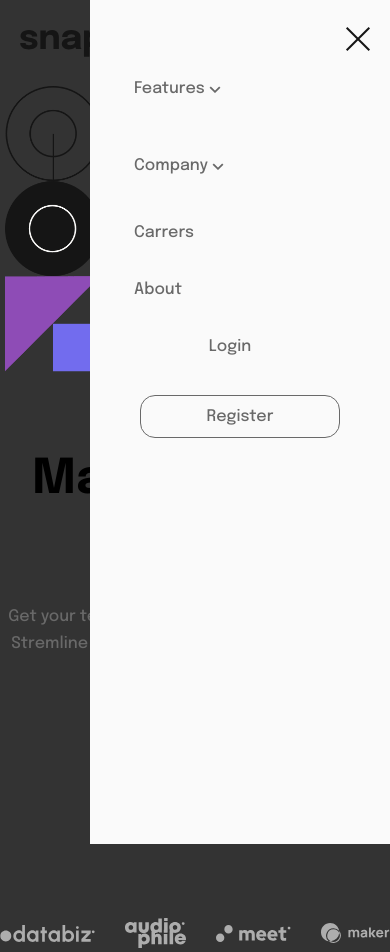
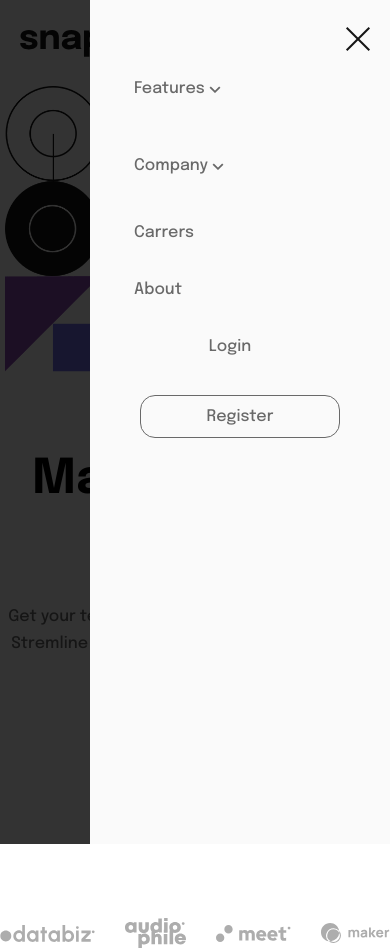
Before and after one commit to LeonardoCarrasco/FrontEndMentor, a plain HTML site: page intro-section-with-dropdown-navigation-main/index.html in a window 390 px wide. Both pictures are taken after a click on the element 354 px from the left and 40 px from the top of the page. Drawn offline with Linux system fonts and the light colour scheme.

Commit message:
changed issues mobile menu

```diff
--- a/intro-section-with-dropdown-navigation-main/index.html
+++ b/intro-section-with-dropdown-navigation-main/index.html
@@ -110,6 +110,9 @@
     </div>
   </main>
 
+  <div class="capa">
+
+  </div>
 
   <script src="script.js"></script>
 </body>
--- a/intro-section-with-dropdown-navigation-main/script.js
+++ b/intro-section-with-dropdown-navigation-main/script.js
@@ -53,6 +53,8 @@ column_link[1].addEventListener('mouseleave',()=>{
 
 const bar_menu = document.querySelector('.icon-bar');
 
+const capa = document.querySelector('.capa');
+
 const link_container = document.querySelector('.container-logo-links');
 const logs = document.querySelector('.logs');
 
@@ -62,10 +64,11 @@ bar_menu.addEventListener('click', ()=>{
 
     if (link_container.classList.contains('menu-open')) {
         bar_menu.children[0].src = 'images/icon-close-menu.svg';
-        document.body.style.background = "rgba(0,0,0,0.8)";
+        capa.classList.add('bckgr-color');
+
     }else{
         bar_menu.children[0].src = 'images/icon-menu.svg';
-        document.body.style.backgroundColor = "unset";
+        capa.classList.remove('bckgr-color');
     }
 
 
--- a/intro-section-with-dropdown-navigation-main/style.css
+++ b/intro-section-with-dropdown-navigation-main/style.css
@@ -214,6 +214,16 @@ a{
     display: none;
 }
 
+.bckgr-color{
+    position: absolute;
+    background-color: #000;
+    opacity: .8;
+    top: 0;
+    left: 0;
+    right: 0;
+    bottom: 0;
+}
+
 @media screen  and (max-width:1024px){
 
     .hero{
@@ -272,6 +282,7 @@ a{
         justify-content: start;
         padding-top: 50px;
         transition: all 300ms;
+        z-index: 200;
     }
 
     .menu-open{
```
